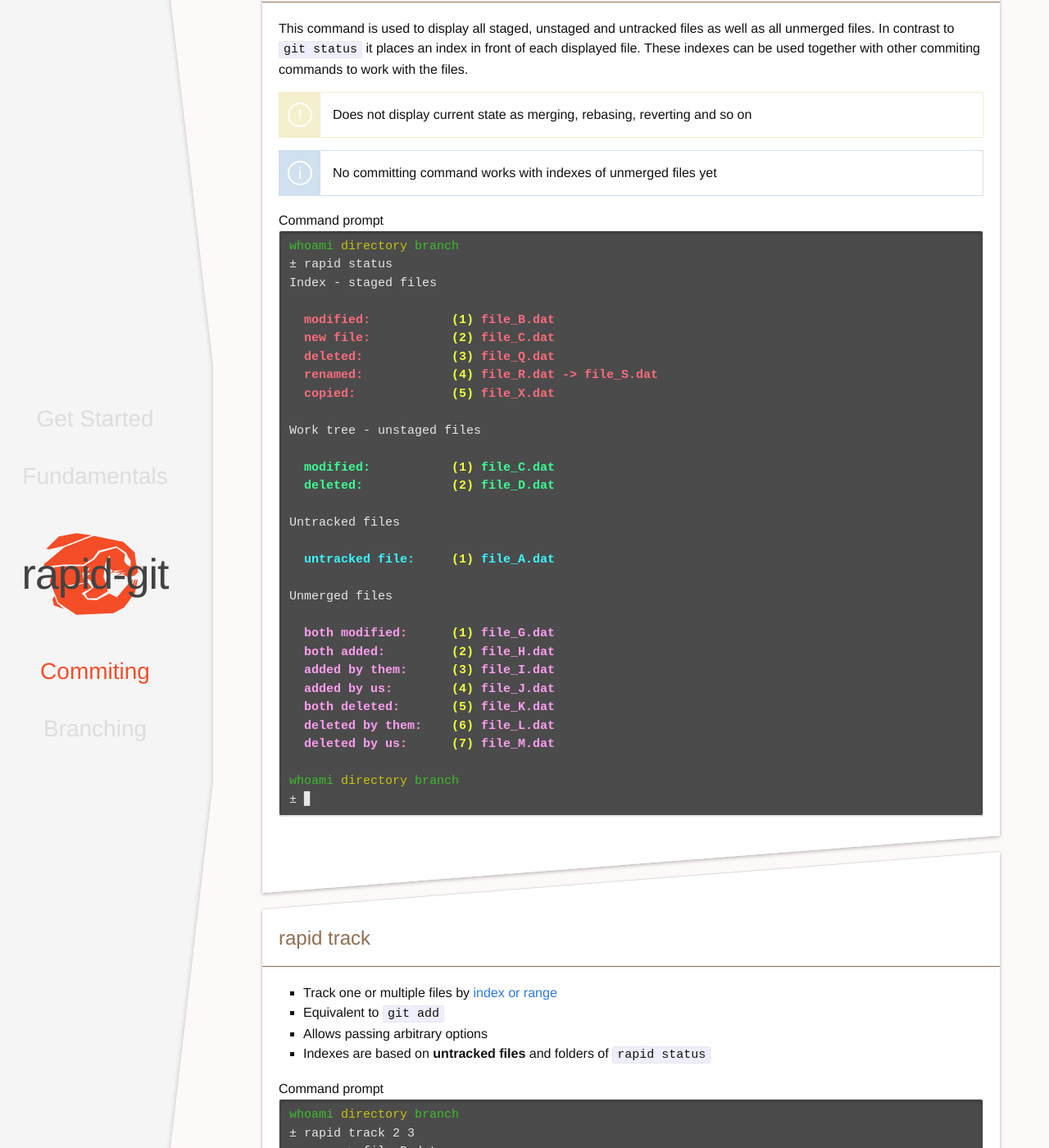
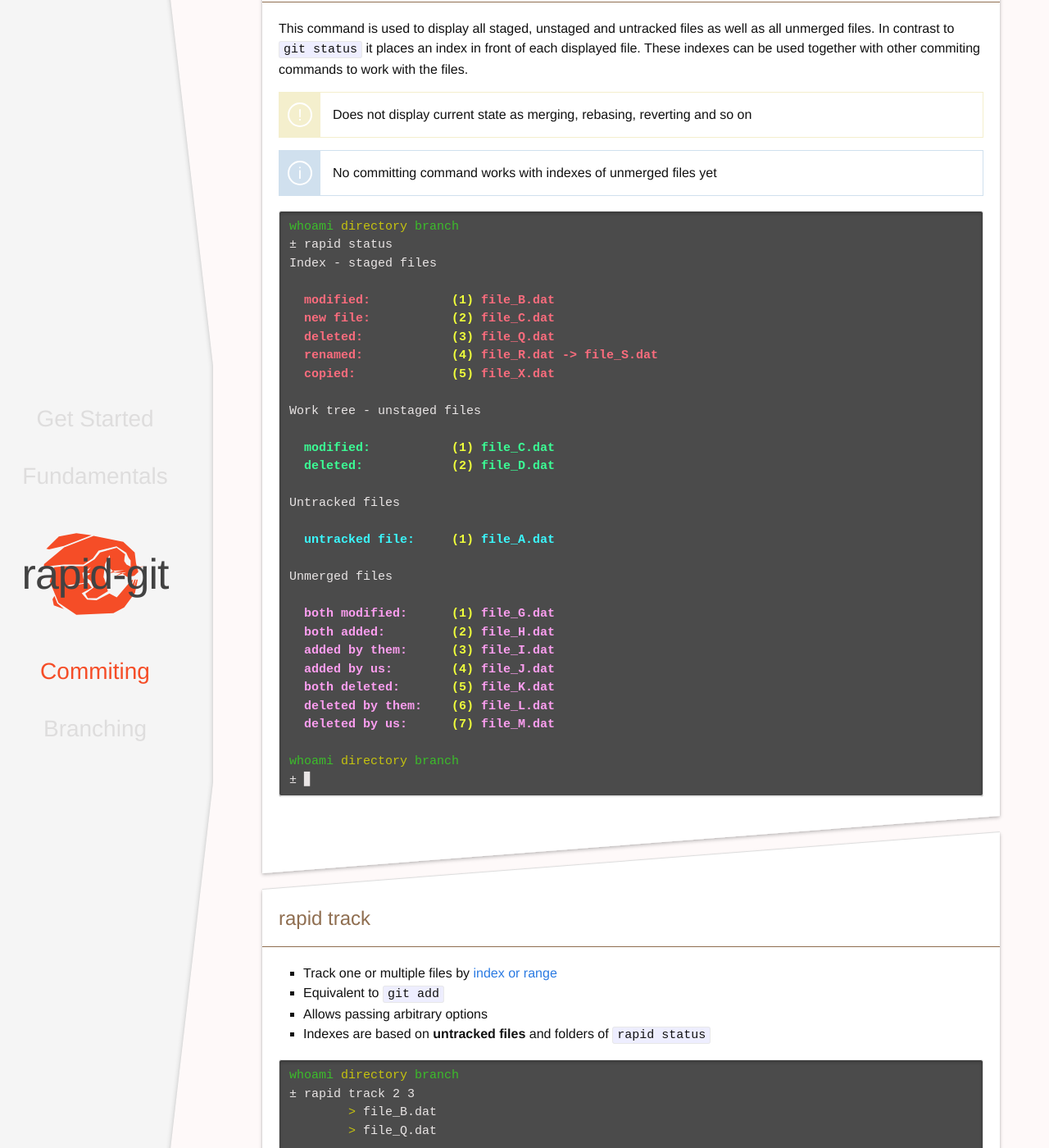
Before and after one commit to rapid-git/rapid-git.github.io, a Jekyll site: the page built from commiting.html, in a window 1280 px wide and 1400 px high, scrolled down 781 px. Shown: the whole window at 82% size. Built offline with Jekyll 4.4.1, drawn with Linux system fonts in a browser that asks for light colours; some of the changed text lies outside the part shown.

Commit message:
removing header from console template

```diff
--- a/_includes/console.html
+++ b/_includes/console.html
@@ -1,8 +1,4 @@
 <div class="console prompt">
-  <div class="header">
-    Command prompt
-  </div>
-
   <pre>
     <code>
       {% if include.command-1 %}
```
